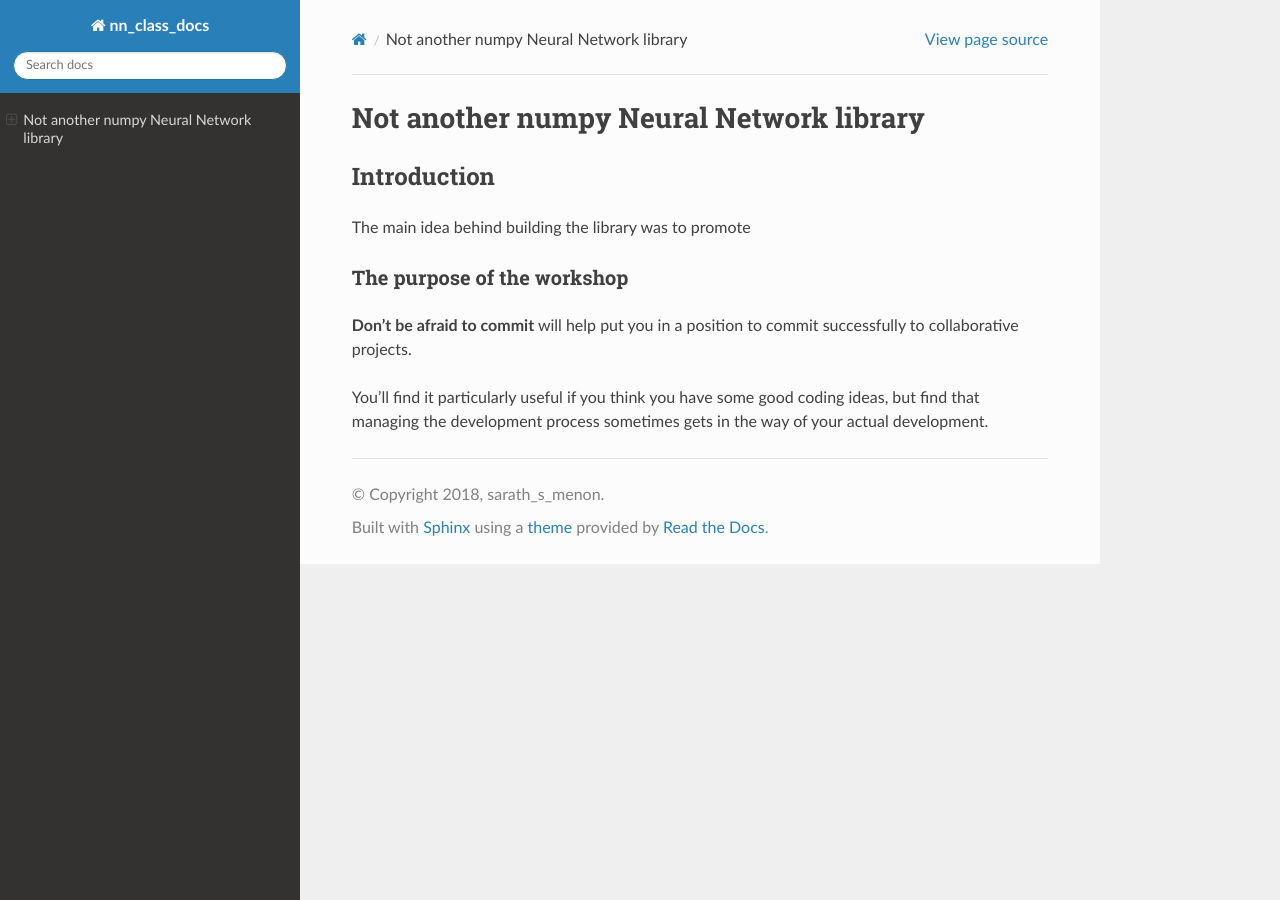
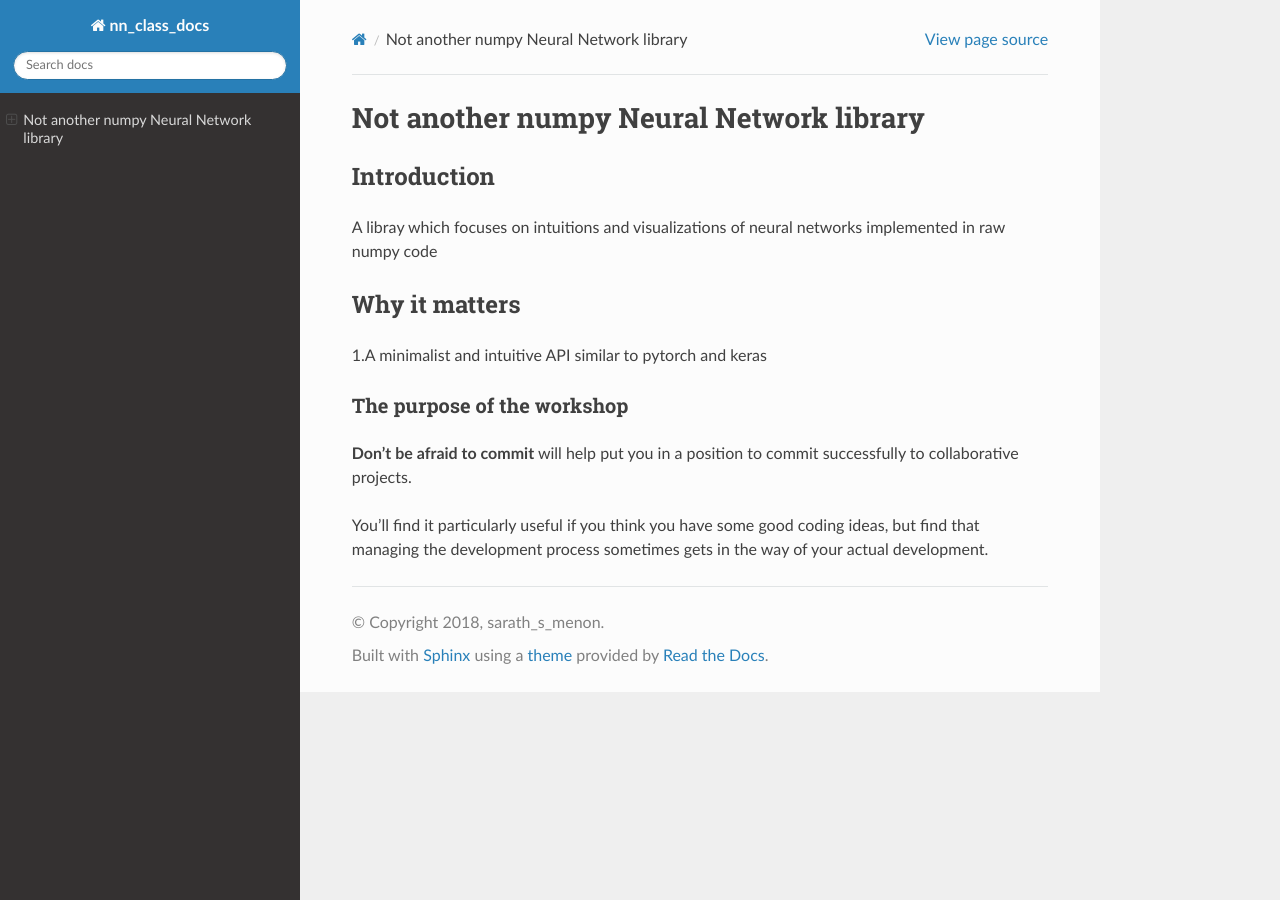
Before and after one commit to sarath-menon/nn_class, a Sphinx documentation site: the page built from docs/index.rst, in a window 1280 px wide. Built offline with Sphinx 7.4.7 and the Read the Docs theme 2.0.0, drawn with Linux system fonts in a browser that asks for light colours.

Commit message:
Update index.rst

```diff
--- a/docs/index.rst
+++ b/docs/index.rst
@@ -10,7 +10,12 @@ Not another numpy Neural Network library
 Introduction
 ============
 
-The main idea behind building the library was to promote
+A libray which focuses on intuitions and visualizations of neural networks implemented in raw numpy code
+
+Why it matters
+============
+
+1.A minimalist and intuitive API similar to pytorch and keras
 
 The purpose of the workshop
 ---------------------------
```
